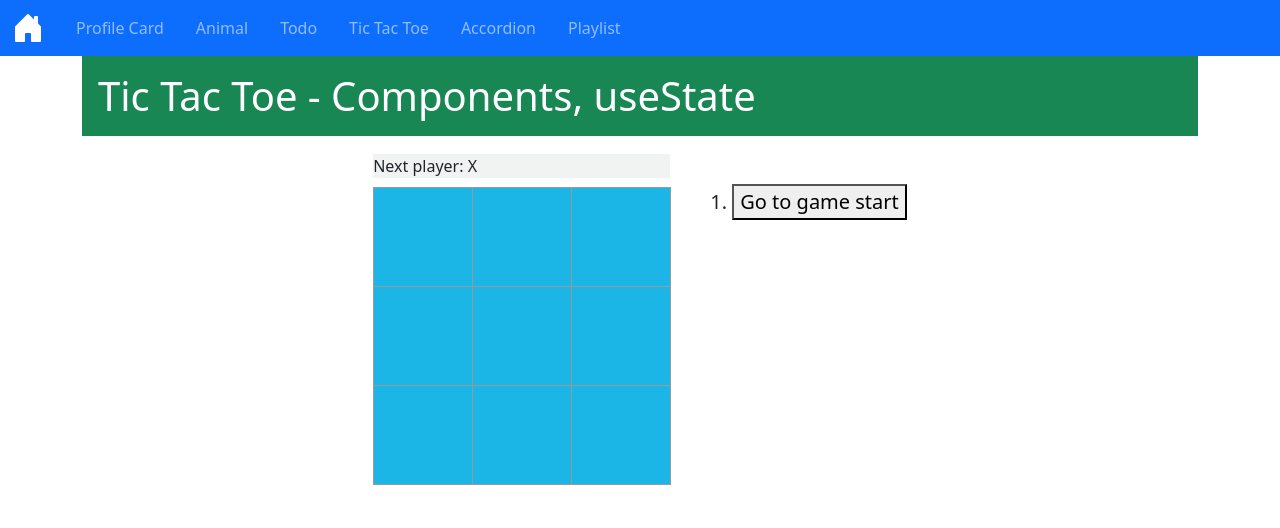
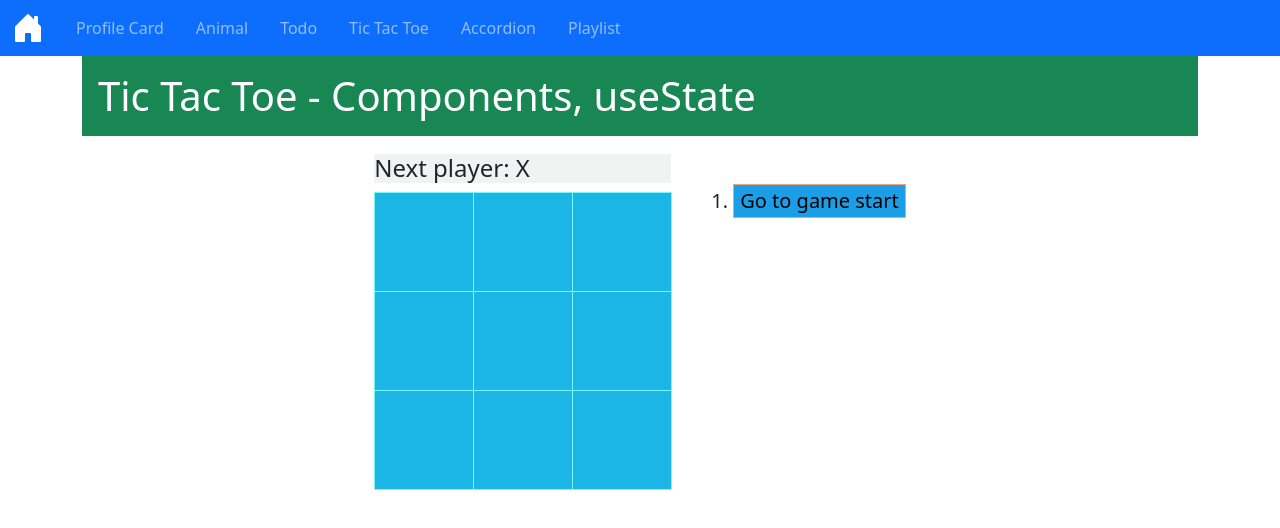
Before and after one commit to hellospacecorgi/react-learning, a React (Vite) app: page /tictactoe in a window 1280 px wide. Shown: the top 528 px of the page. Built offline with nearby package versions, Linux system fonts and the light colour scheme.

Commit message:
CSS for tictactoe history buttons

```diff
--- a/src/components/Board.jsx
+++ b/src/components/Board.jsx
@@ -25,7 +25,9 @@ function Board({ xIsNext, squares, onPlay }) {
 
   return (
     <div data-testid="board-id-1">
-      <div className="status">{status}</div>
+      <div className="status">
+        <h4>{status}</h4>
+      </div>
       <div className="board-row">
         <Square value={squares[0]} onSquareClick={() => handleClick(0)} />
         <Square value={squares[1]} onSquareClick={() => handleClick(1)} />
--- a/src/styles/Game.css
+++ b/src/styles/Game.css
@@ -80,7 +80,7 @@ body {
 
 .square {
   background: #1bb6e5;
-  border: 1px solid #999;
+  border: 1px solid #7af8f6;
   float: left;
   font-size: 55px;
   font-weight: bold;
@@ -122,9 +122,16 @@ ol {
   font-size: 20px;
 }
 
+li {
+  margin-bottom: 5px;
+}
+
 button {
   margin-bottom: 0px;
   font-size: medium;
+  background: #1b9ee5;
+  border: 1px solid #f89e7a;
+  border-radius: 8px;
 }
 .app {
   display: flex;
```
